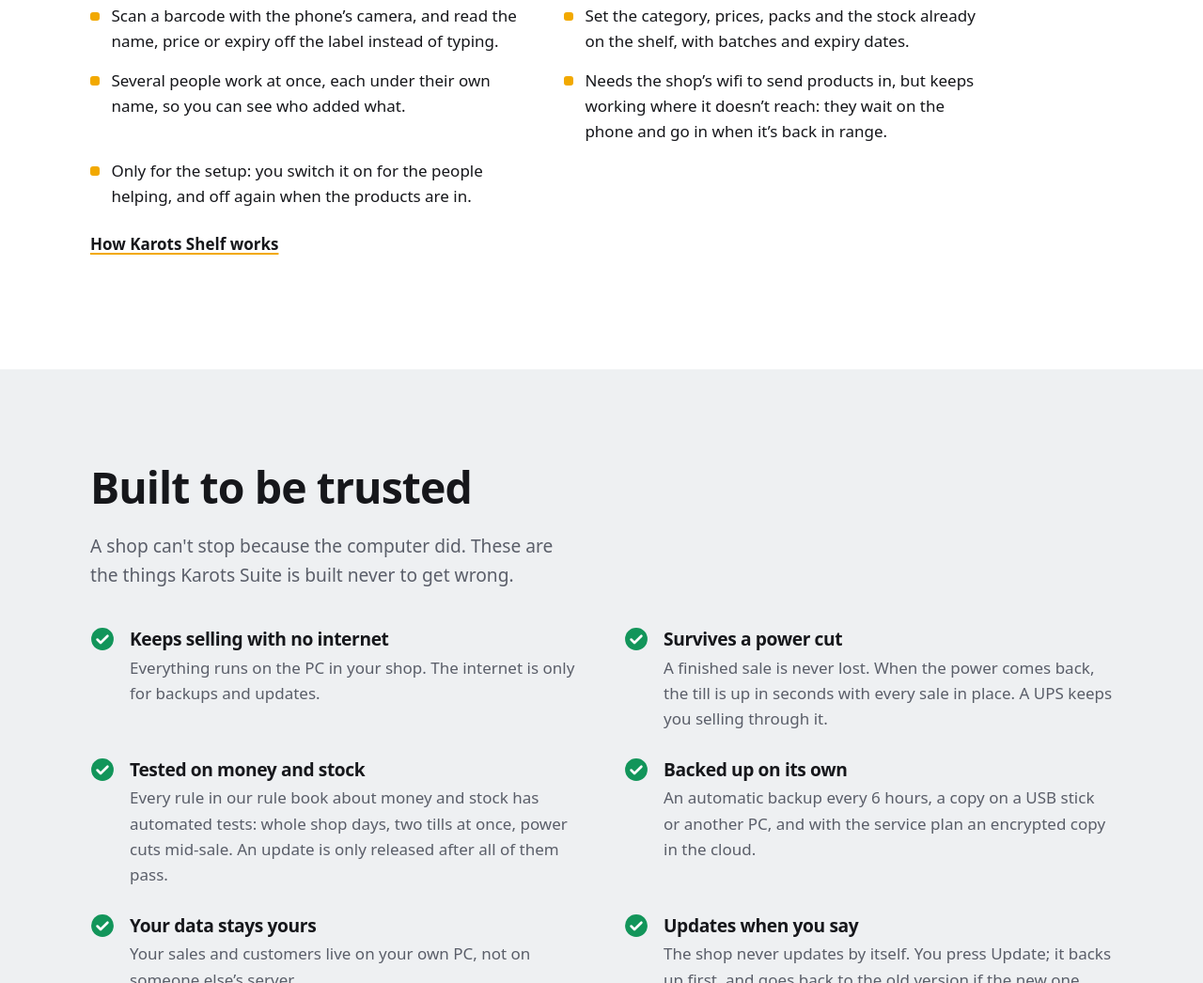
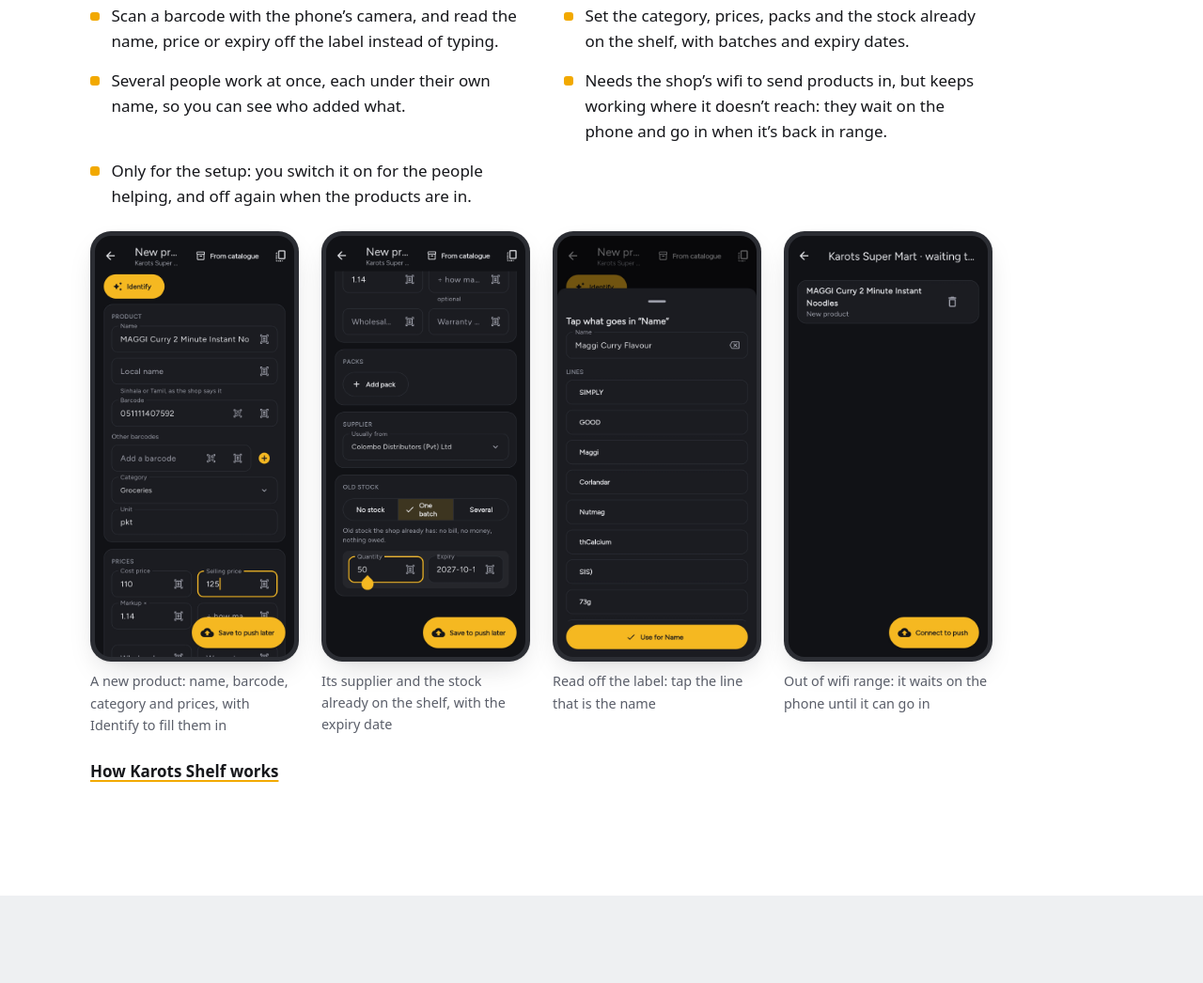
Before and after one commit to Adhnan23/karots-pos-site, an Astro site: page / in a window 1280 px wide. Shown: the part 4864-5910 px from the top of the page at 94% size. Built offline with nearby package versions, Linux system fonts and the light colour scheme; Astro itself is replaced by a stand-in of ours; a web font is replaced by a local one.

Commit message:
feat: Karots Shelf on the home page shows the real app — a new product with its prices, its supplier and old stock, reading the name off a label, and products waiting to push

```diff
--- a/src/components/ShelfApp.astro
+++ b/src/components/ShelfApp.astro
@@ -2,6 +2,16 @@
 // Karots Shelf, the staff app that comes with Karots Suite (the Suite's guide: docs/guide/shelf.md).
 import { Image } from 'astro:assets'
 import icon from '../assets/shelf-icon.png'
+import product from '../assets/shelf/product.jpg'
+import stock from '../assets/shelf/stock.jpg'
+import readLabel from '../assets/shelf/read-label.jpg'
+import waiting from '../assets/shelf/waiting.jpg'
+const shots = [
+  { src: product, cap: 'A new product: name, barcode, category and prices, with Identify to fill them in' },
+  { src: stock, cap: 'Its supplier and the stock already on the shelf, with the expiry date' },
+  { src: readLabel, cap: 'Read off the label: tap the line that is the name' },
+  { src: waiting, cap: 'Out of wifi range: it waits on the phone until it can go in' },
+]
 const points = [
   'Scan a barcode with the phone’s camera, and read the name, price or expiry off the label instead of typing.',
   'Set the category, prices, packs and the stock already on the shelf, with batches and expiry dates.',
@@ -20,6 +30,14 @@ const points = [
     </div>
   </div>
   <ul>{points.map((p) => <li>{p}</li>)}</ul>
+  <div class="shots">
+    {shots.map((x) => (
+      <figure>
+        <div class="phone"><Image src={x.src} alt={`Karots Shelf: ${x.cap}`} widths={[240, 360, 480]} sizes="(min-width: 900px) 220px, 45vw" /></div>
+        <figcaption>{x.cap}</figcaption>
+      </figure>
+    ))}
+  </div>
   <p><a href="/guides/shelf/">How Karots Shelf works</a></p>
 </div>
 
@@ -32,6 +50,12 @@ const points = [
   ul { list-style: none; margin: 0; padding: 0; display: grid; gap: 0.9rem 3rem }
   li { padding-left: 1.4rem; position: relative }
   li::before { content: ''; position: absolute; left: 0; top: 0.55em; width: 0.6rem; height: 0.6rem; border-radius: 3px; background-color: var(--saffron) }
+  .shots { display: grid; grid-template-columns: 1fr 1fr; gap: 1.5rem 1rem; max-width: 60rem }
+  figure { margin: 0 }
+  .phone { padding: 5px; border-radius: 22px; background-color: #2b2d33; box-shadow: var(--shadow) }
+  .phone :global(img) { display: block; width: 100%; height: auto; border-radius: 17px }
+  figcaption { margin-top: 0.6rem; font-size: 0.9rem; color: var(--muted) }
+  @media (min-width: 900px) { .shots { grid-template-columns: repeat(4, 1fr); gap: 1.5rem } }
   a { font-weight: 700; text-decoration-color: var(--saffron); text-decoration-thickness: 2px }
   @media (min-width: 800px) { ul { grid-template-columns: 1fr 1fr } .head :global(.icon) { width: 96px; height: 96px; border-radius: var(--r-tile) } }
 </style>
```
Also changed, not shown: src/assets/shelf/product.jpg (added), src/assets/shelf/read-label.jpg (added), src/assets/shelf/stock.jpg (added), src/assets/shelf/waiting.jpg (added).
